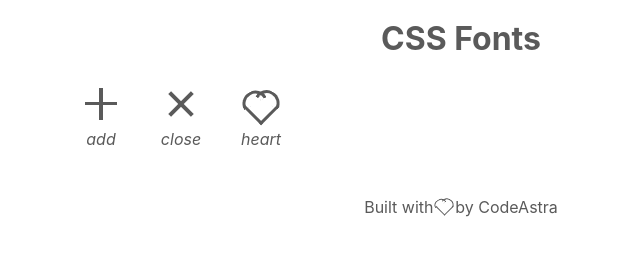
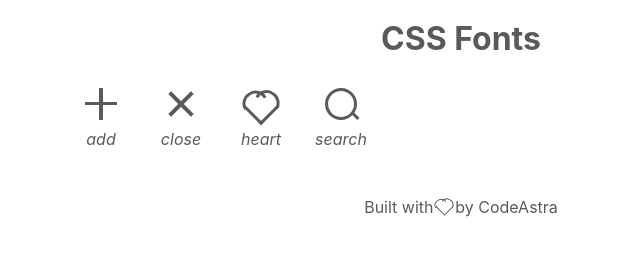
Before and after one commit to CodeAstra/cssfonts, a website: page docs/index.html in a window 1280 px wide. Shown: the whole page, without its empty margins (179-819 px from the left). Drawn offline with Linux system fonts and the light colour scheme.

Commit message:
Add search icon

```diff
--- a/docs/js/app.js
+++ b/docs/js/app.js
@@ -1,4 +1,4 @@
-var icons = ['add', 'close', 'heart'];
+var icons = ['add', 'close', 'heart', 'search'];
 
 var iconContainerTemplate = '<article>' +
   '<span class="css-icon css-icon-{iconName}"></span>' +
--- /dev/null
+++ b/src/scss/icons/_search.scss
@@ -0,0 +1,19 @@
+.css-icon.css-icon-search {
+  &::before {
+    width: $solid-size;
+    height: $solid-size;
+    border: solid $stroke-size currentColor;
+    border-radius: 50%;
+    top: 0;
+    left: 0;
+  }
+
+  &::after {
+    background-color: currentColor;
+    width: $stroke-size;
+    height: $solid-size/4;
+    transform: rotate(-45deg);
+    right: 0;
+    bottom: 0;
+  }
+}
--- a/src/scss/main.scss
+++ b/src/scss/main.scss
@@ -2,4 +2,5 @@
         'common',
         'icons/add',
         'icons/close',
-        'icons/heart';
+        'icons/heart',
+        'icons/search';
```
Also changed, not shown: docs/css/cssicons.css.
